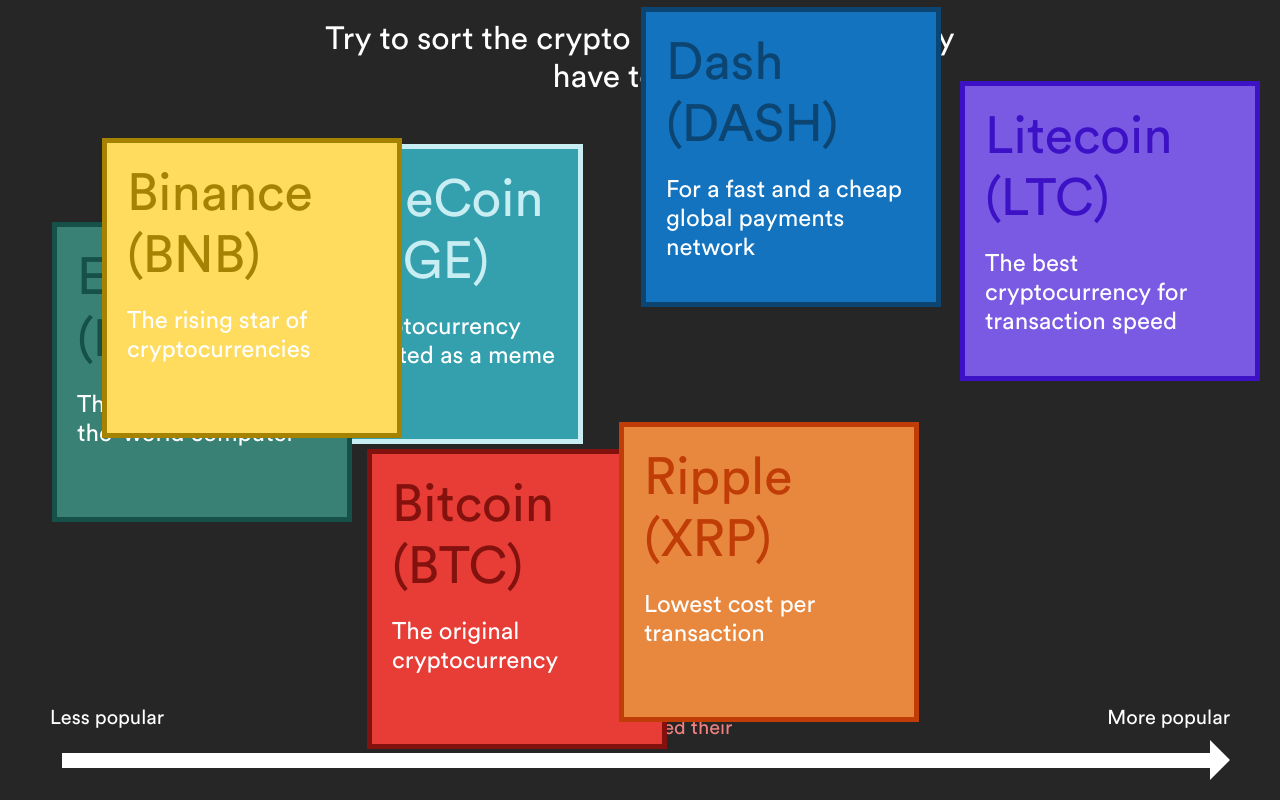
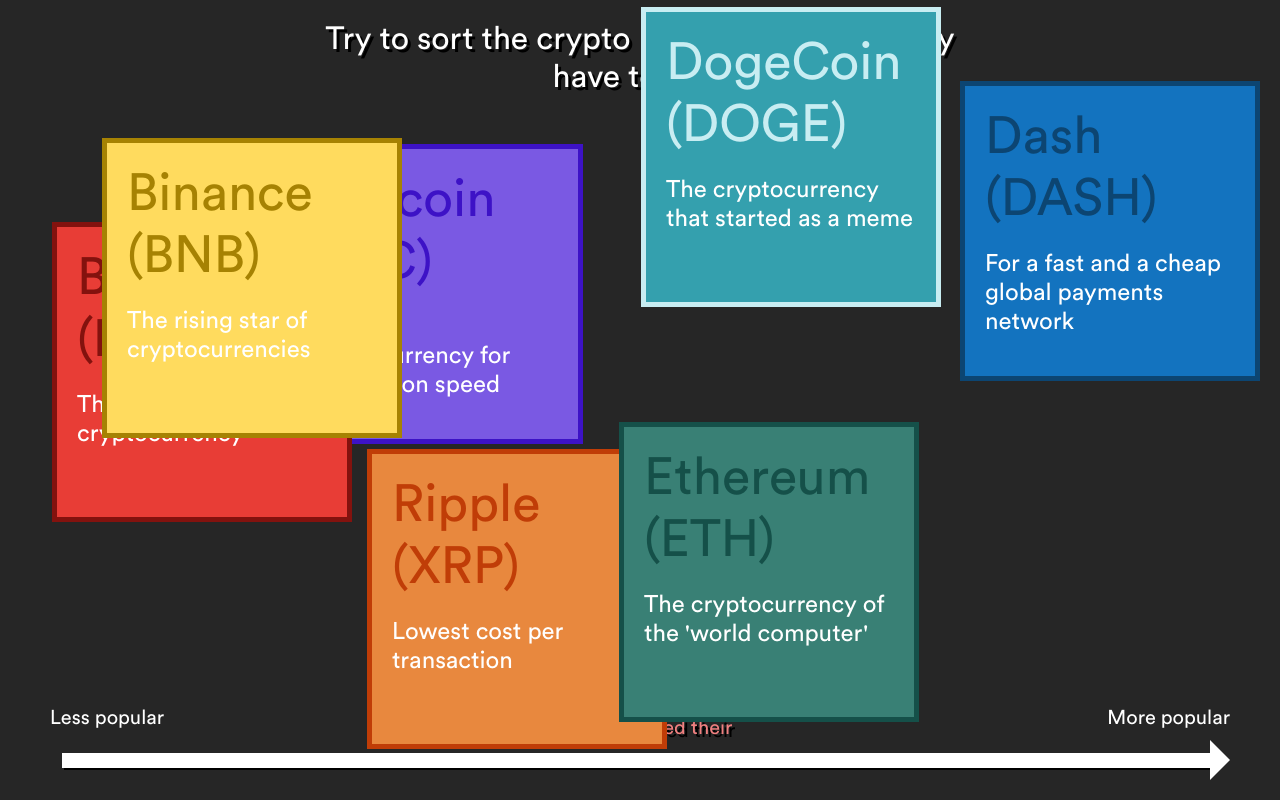
Before and after one commit to Matthiasgdr/Data-Design, a React (Create React App) app: page / in a window 1280 px wide. Built offline with nearby package versions, Linux system fonts and the light colour scheme.

Commit message:
fini 2.0

```diff
--- a/src/App.css
+++ b/src/App.css
@@ -59,6 +59,7 @@
   color: white;
   font-size: 32px;
   text-align: center;
+  text-shadow: 3px 3px 0px black;
 }
 
 .app .arrow-container {
@@ -96,9 +97,11 @@
 }
 
 .app .arrow-container .arrow-wrapper .arrow-body {
+  animation: grow 2s;
   width: 98%;
   height: 15px;
   background-color: white;
+  box-shadow: 2px 2px 0px black;
 }
 
 .app .arrow-container .arrow-wrapper .arrow-right {
@@ -129,7 +132,11 @@
   position: absolute;
   bottom: 60px;
   left: 50%;
+  display: flex;
+  flex-direction: column;
+  align-items: center;
   transform: translateX(-50%);
+  text-shadow: 3px 3px 0px black;
 }
 
 .app .well-sorted.good {
@@ -140,6 +147,16 @@
 .app .well-sorted.bad {
   color: lightcoral;
   font-size: 20px;
+}
+
+.app .well-sorted p {
+  margin: 0;
+}
+
+.app .well-sorted a {
+  font-size: 28px;
+  color: inherit;
+  margin: 0px;
 }
 
 .app .modal-container {
@@ -208,3 +225,12 @@
     transform: translate(-50%, -50%) scale(1);
   }
 }
+
+@keyframes grow {
+  0% {
+    width: 0%;
+  }
+  100% {
+    width: 98%;
+  }
+}
--- a/src/App.js
+++ b/src/App.js
@@ -40,9 +40,20 @@
           Try to sort the crypto by the popularity they have today !
         </div>
         <div className={`well-sorted ${wellSorted ? "good" : "bad"}`}>
-          {wellSorted
-            ? "It's well sorted, good job !"
-            : "Not well sorted their"}
+          {wellSorted ? (
+            <>
+              <p>It's well sorted, good job !</p>
+              <a
+                target="_blank"
+                href="https://www.businessinsider.fr/us/what-is-cryptocurrency"
+                rel="noreferrer"
+              >
+                Read More about crypto
+              </a>
+            </>
+          ) : (
+            <p>Not well sorted their</p>
+          )}
         </div>
         {cryptoKeys.map((crypto) => (
           <CryptoSquare
--- a/src/App.scss
+++ b/src/App.scss
@@ -51,6 +51,7 @@
     color: white;
     font-size: 32px;
     text-align: center;
+    text-shadow: 3px 3px 0px black;
   }
   .arrow-container {
     position: absolute;
@@ -83,9 +84,11 @@
       justify-content: center;
       align-items: center;
       .arrow-body {
+        animation: grow 2s;
         width: 98%;
         height: 15px;
         background-color: white;
+        box-shadow: 2px 2px 0px black;
       }
       .arrow-right {
         position: absolute;
@@ -115,7 +118,11 @@
     position: absolute;
     bottom: 60px;
     left: 50%;
+    display: flex;
+    flex-direction: column;
+    align-items: center;
     transform: translateX(-50%);
+    text-shadow: 3px 3px 0px black;
     &.good {
       color: lightgreen;
       font-size: 40px;
@@ -123,6 +130,14 @@
     &.bad {
       color: lightcoral;
       font-size: 20px;
+    }
+    p {
+      margin: 0;
+    }
+    a {
+      font-size: 28px;
+      color: inherit;
+      margin: 0px;
     }
   }
   .modal-container {
@@ -186,3 +201,11 @@
     transform: translate(-50%, -50%) scale(1);
   }
 }
+@keyframes grow {
+  0% {
+    width: 0%;
+  }
+  100% {
+    width: 98%;
+  }
+}
--- a/src/data/crypto.json
+++ b/src/data/crypto.json
@@ -9,16 +9,6 @@
       "border": "#A68203"
     }
   },
-	"ripple": {
-    "title": "Ripple",
-    "sign": "XRP",
-    "description": "Lowest cost per transaction",
-	"large_desc": "XRP is currently the fourth largest currency in terms of market capitalisation. It is considered one of the alternatives to Bitcoin, with a quite different proposition in several respects. As we will see later, one of the main differences is that it is a fairly centralised crypto-currency in a truly decentralised context.  Ripple is an open source protocol designed to enable fast and cheap transactions. At the same time, Ripple is also a crypto-currency with the acronym XRP.It is interesting to understand why this crypto-currency has worked much better than others that have tried to solve similar problems. Let's find out together what Ripple is and how to buy XRP on Bitnovo.",
-    "colors": {
-      "background": "#E8883E",
-      "border": "#C03D07"
-    }
-  },
    "ethereum": {
     "title": "Ethereum",
     "sign": "ETH",
@@ -27,16 +17,6 @@
     "colors": {
       "background": "#398075",
       "border": "#155049"
-    }
-  },
-  "litecoin": {
-    "title": "Litecoin",
-    "sign": "LTC",
-    "description": "The best cryptocurrency for transaction speed",
-	"large_desc": "Litecoin (LTC) is a crypto currency launched in 2011 by Charlie Lee, a former Google employee. It is an alternative currency (altcoin) based on the Bitcoin model. It was created in an attempt to address some of the problems with Bitcoin including processing time and transaction fees. As a result, Litecoin not only has extremely low transaction fees, but also allows payments to be made approximately 4 times faster. For comparison, the cost of sending any amount of Bitcoin costs about $5 compared to only $0.09 for Litecoin. It has huge advantages for small transactions as well as for paying for everyday consumer goods without high fees.",
-    "colors": {
-      "background": "#7A59E3",
-      "border": "#3D12C6"
     }
   },
   	"bitcoin": {
@@ -59,7 +39,16 @@
       "border": "#0C4572"
     }
   },
-
+	"ripple": {
+    "title": "Ripple",
+    "sign": "XRP",
+    "description": "Lowest cost per transaction",
+	"large_desc": "XRP is currently the fourth largest currency in terms of market capitalisation. It is considered one of the alternatives to Bitcoin, with a quite different proposition in several respects. As we will see later, one of the main differences is that it is a fairly centralised crypto-currency in a truly decentralised context.  Ripple is an open source protocol designed to enable fast and cheap transactions. At the same time, Ripple is also a crypto-currency with the acronym XRP.It is interesting to understand why this crypto-currency has worked much better than others that have tried to solve similar problems. Let's find out together what Ripple is and how to buy XRP on Bitnovo.",
+    "colors": {
+      "background": "#E8883E",
+      "border": "#C03D07"
+    }
+  },
   	"dogecoin": {
     "title": "DogeCoin",
     "sign": "DOGE",
@@ -69,5 +58,15 @@
       "background": "#34A0AE",
       "border": "#C8EDF2"
     }
+  },
+  	"litecoin": {
+    "title": "Litecoin",
+    "sign": "LTC",
+    "description": "The best cryptocurrency for transaction speed",
+	"large_desc": "Litecoin (LTC) is a crypto currency launched in 2011 by Charlie Lee, a former Google employee. It is an alternative currency (altcoin) based on the Bitcoin model. It was created in an attempt to address some of the problems with Bitcoin including processing time and transaction fees. As a result, Litecoin not only has extremely low transaction fees, but also allows payments to be made approximately 4 times faster. For comparison, the cost of sending any amount of Bitcoin costs about $5 compared to only $0.09 for Litecoin. It has huge advantages for small transactions as well as for paying for everyday consumer goods without high fees.",
+    "colors": {
+      "background": "#7A59E3",
+      "border": "#3D12C6"
     }
   }
+}
```
Lines whose indentation alone changed are shown as unchanged.
